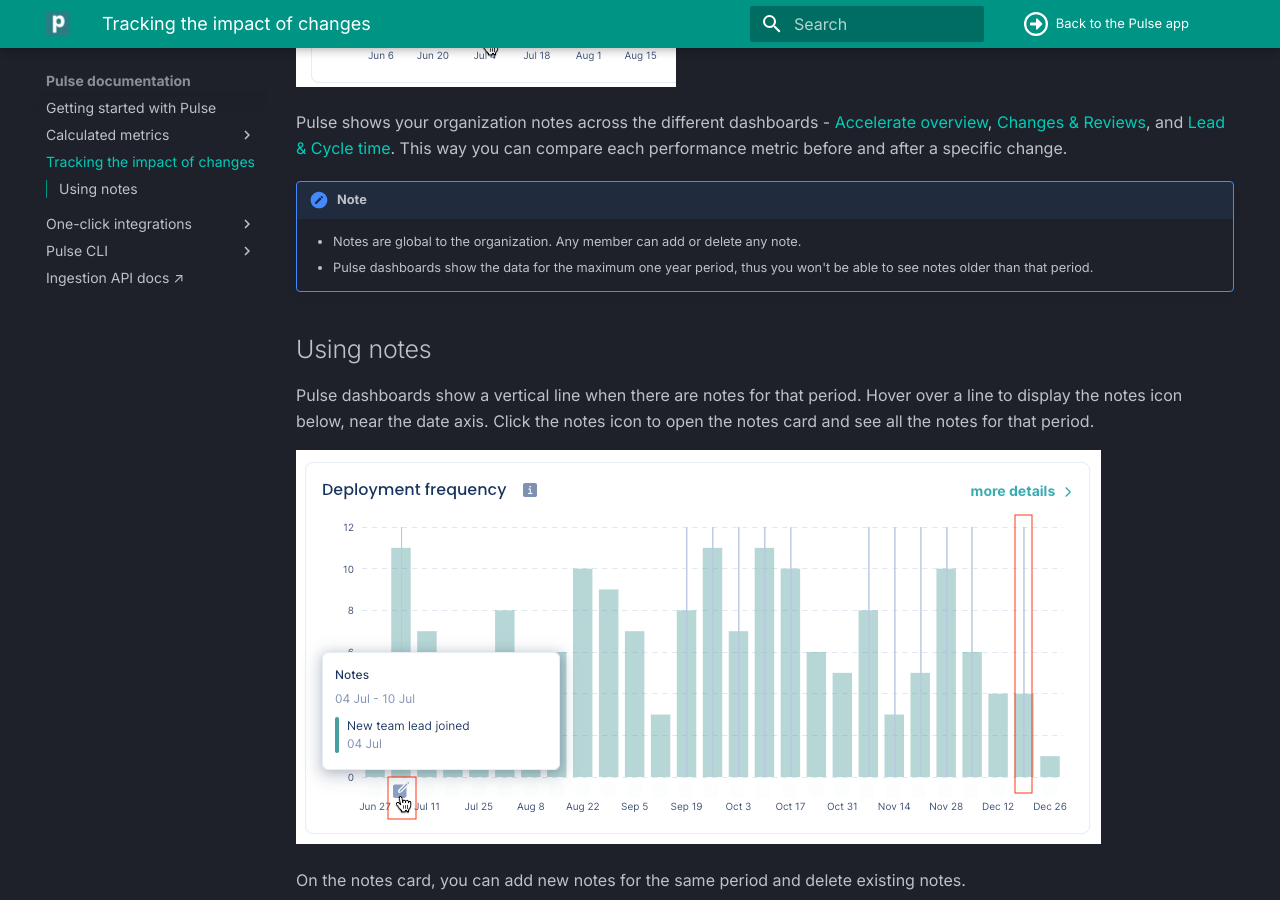
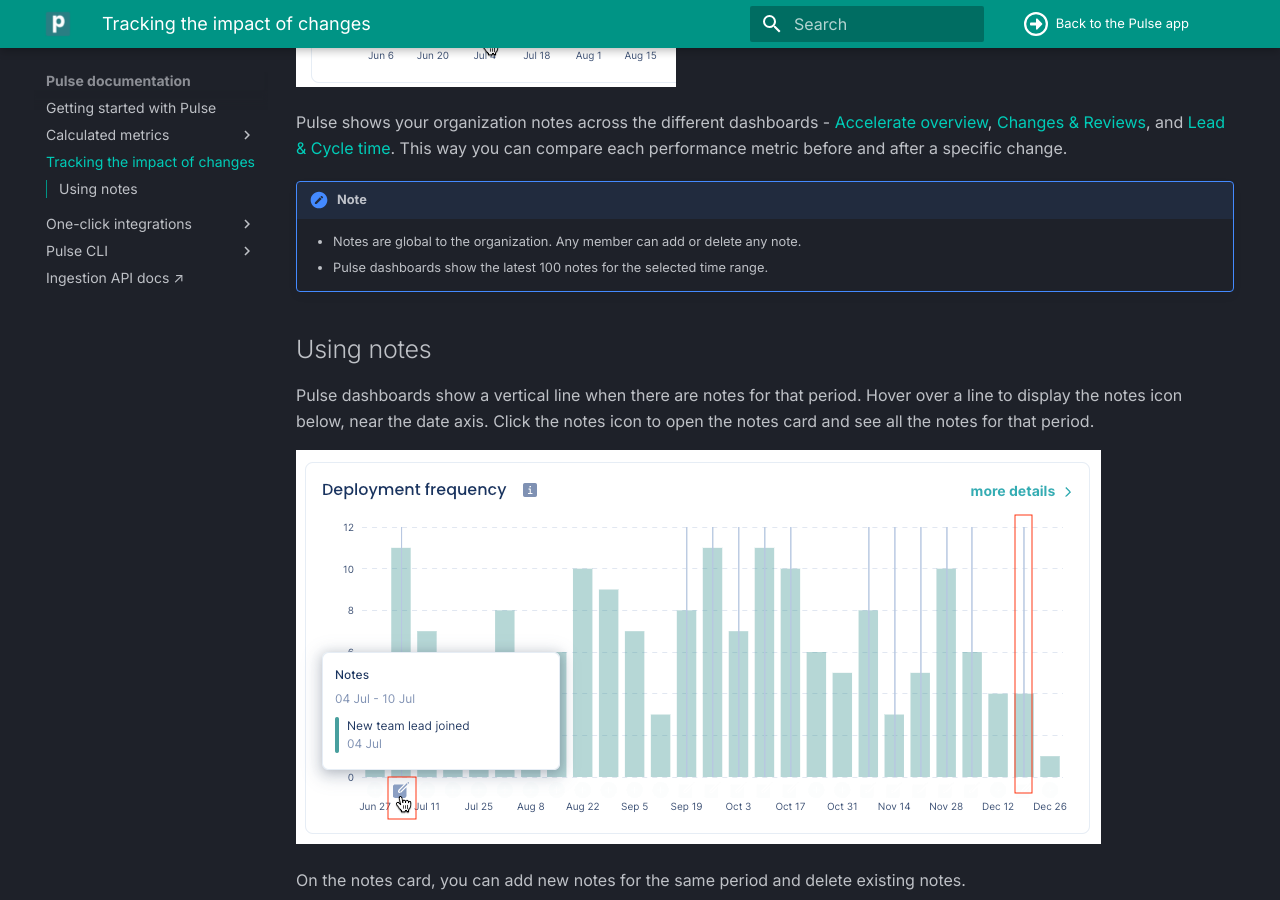
Before and after one commit to codacy/pulse-user-docs, an MkDocs documentation site: the page built from docs/notes.md, in a window 1280 px wide and 900 px high, scrolled down 638 px. Built offline with MkDocs 1.6.1 and Material for MkDocs 9.7.7, drawn with Linux system fonts in a browser that asks for light colours.

Commit message:
Update notes.md
Add limitation of 100 notes at a time

```diff
--- a/docs/notes.md
+++ b/docs/notes.md
@@ -10,7 +10,7 @@
 
 !!! note
     -   Notes are global to the organization. Any member can add or delete any note.
-    -   Pulse dashboards show the data for the maximum one year period, thus you won't be able to see notes older than that period.
+    -   Pulse dashboards show the latest 100 notes for the selected time range.
 
 ## Using notes
 
```
